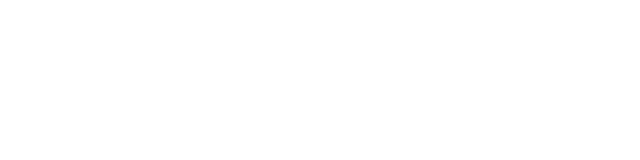
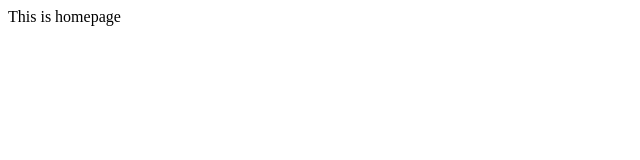
Before and after one commit to roshanrajeev/university-enrollment, a React (Create React App) app in the folder client/: page / in a window 1280 px wide. Shown: the top 160 px of the page, without its empty margins (0-640 px from the left). Built offline with nearby package versions, Linux system fonts and the light colour scheme.

Commit message:
Static Files Path Issue Fixed

```diff
--- a/client/src/App.js
+++ b/client/src/App.js
@@ -8,9 +8,9 @@
   return (
     <div className="App">
       <Switch>
+        <Route exact path="/" render={() => <HomePage />} />
         <Route exact path="/login" render={() => <Login />} />
       </Switch>
-      <HomePage />
     </div>
   )
 }
--- a/client/src/HomePage.js
+++ b/client/src/HomePage.js
@@ -2,7 +2,7 @@
 
 class HomePage extends Component {
   render() {
-    return <div></div>
+    return <div>This is homepage</div>
   }
 }
 
```
Also changed, not shown: 1 other file (tests, documents, lock files or other folders).
